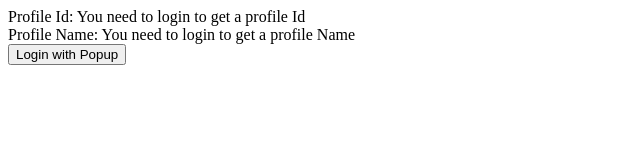
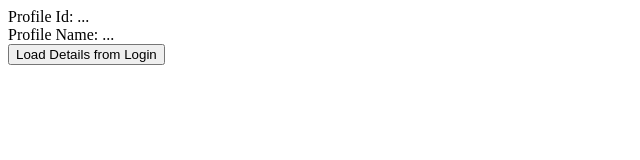
Before and after one commit to jrying/zzishsdk-js, a website: page redirect.html in a window 1280 px wide. Shown: the whole page, without its empty margins (0-640 px from the left). Drawn offline with nearby package versions, Linux system fonts and the light colour scheme.

Commit message:
Make getCurrentUser available

```diff
--- a/redirect.html
+++ b/redirect.html
@@ -19,10 +19,10 @@
     <script src="https://code.jquery.com/jquery-1.11.2.min.js"></script>
 </head>
 
-Profile Id: <span id="profileIdSpan">You need to login to get a profile Id</span><br/>
-Profile Name: <span id="profileNameSpan">You need to login to get a profile Name</span><br/>
+Profile Id: <span id="profileIdSpan">...</span><br/>
+Profile Name: <span id="profileNameSpan">...</span><br/>
 
-<input type="button" onclick="loadDetails()" value="Login with Popup"/><br/>
+<input type="button" onclick="loadDetails()" value="Load Details from Login"/><br/>
 
 <body>
 </body>
--- a/zzish.js
+++ b/zzish.js
@@ -605,7 +605,7 @@
         });
     }
 
-    function getCurrentUser(token,callback) {
+    Zzish.getCurrentUser = function(token,callback) {
         if (token==undefined) {
             //see if we can get token from query params
             token = getQueryParams()["token"];
```
